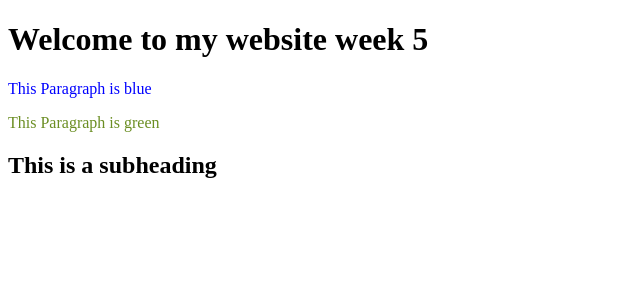
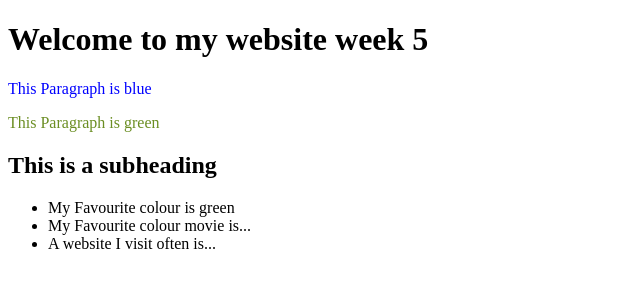
Before and after one commit to Sverde22/Repositorio, an Astro site: page / in a window 1280 px wide. Shown: the whole page, without its empty margins (0-640 px from the left). Built offline with nearby package versions, Linux system fonts and the light colour scheme; Astro itself is replaced by a stand-in of ours.

Commit message:
create a ul with my preferenes

```diff
--- a/src/pages/index.astro
+++ b/src/pages/index.astro
@@ -13,5 +13,10 @@
     <p style="color:blue">This Paragraph is blue</p>
 	<p style="color:olivedrab">This Paragraph is green</p>
 	<h2>This is a subheading</h2>
+	<ul>
+		<li>My Favourite colour is green</li>
+		<li>My Favourite colour movie is...</li>
+		<li>A website I visit often is...</li>
+	</ul>
 	</body>
 </html>
```
